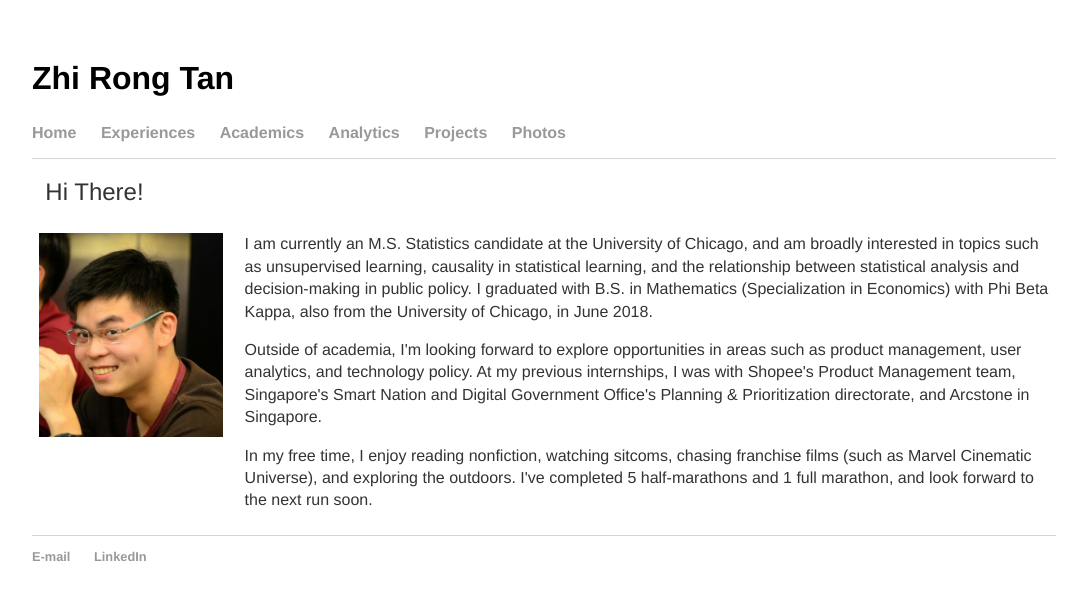
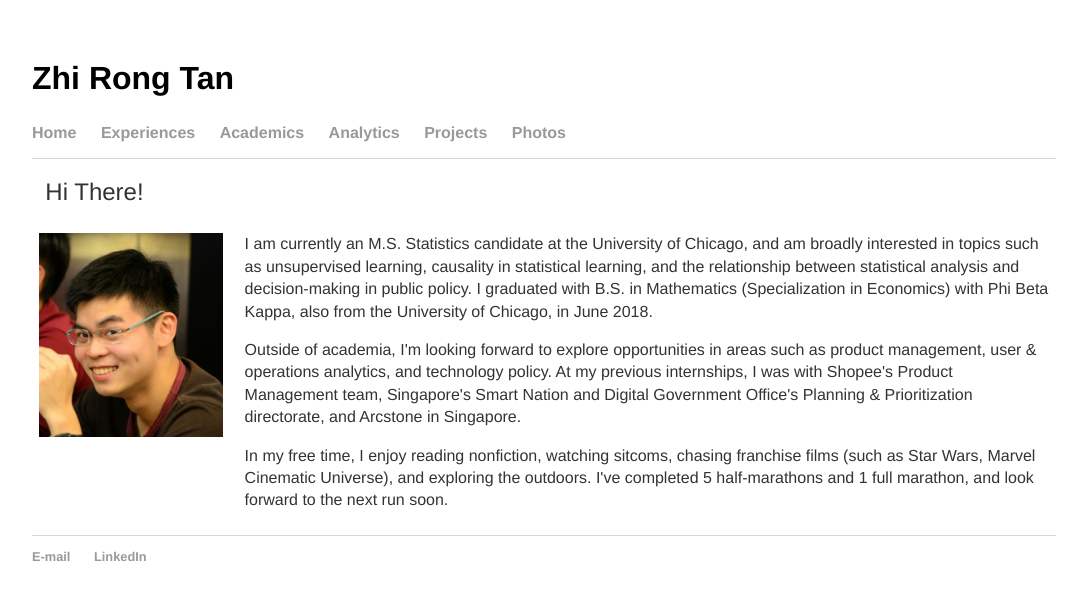
Before and after one commit to tanzhirong/tanzhirong.github.io, a Jekyll site: the page built from index.html, in a window 1280 px wide. Shown: the top 600 px of the page, without its empty margins (96-1174 px from the left). Built offline with Jekyll 4.4.1, drawn with Linux system fonts in a browser that asks for light colours.

Commit message:
Update index.html

```diff
--- a/index.html
+++ b/index.html
@@ -14,8 +14,8 @@ title: Zhi Rong Tan
     <td>
       <div id="blurb">
 	<p>I am currently an M.S. Statistics candidate at the University of Chicago, and am broadly interested in topics such as unsupervised learning, causality in statistical learning, and the relationship between statistical analysis and decision-making in public policy. I graduated with B.S. in Mathematics (Specialization in Economics) with Phi Beta Kappa, also from the University of Chicago, in June 2018. </p>
-	<p>Outside of academia, I'm looking forward to explore opportunities in areas such as product management, user analytics, and technology policy. At my previous internships, I was with Shopee's Product Management team, Singapore's Smart Nation and Digital Government Office's Planning & Prioritization directorate, and Arcstone in Singapore.</p>
-	<p>In my free time, I enjoy reading nonfiction, watching sitcoms, chasing franchise films (such as Marvel Cinematic Universe), and exploring the outdoors. I've completed 5 half-marathons and 1 full marathon, and look forward to the next run soon.</p>
+	<p>Outside of academia, I'm looking forward to explore opportunities in areas such as product management, user & operations analytics, and technology policy. At my previous internships, I was with Shopee's Product Management team, Singapore's Smart Nation and Digital Government Office's Planning & Prioritization directorate, and Arcstone in Singapore.</p>
+	<p>In my free time, I enjoy reading nonfiction, watching sitcoms, chasing franchise films (such as Star Wars, Marvel Cinematic Universe), and exploring the outdoors. I've completed 5 half-marathons and 1 full marathon, and look forward to the next run soon.</p>
       </div><!-- /.blurb -->
     </td>
   </tr>
```
